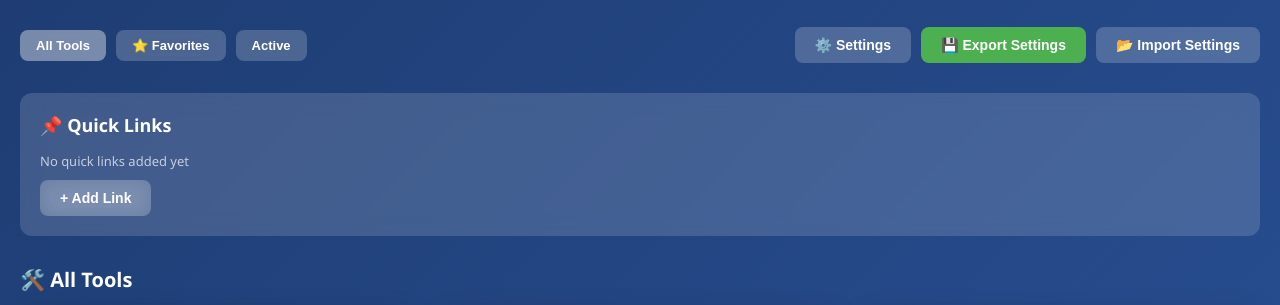
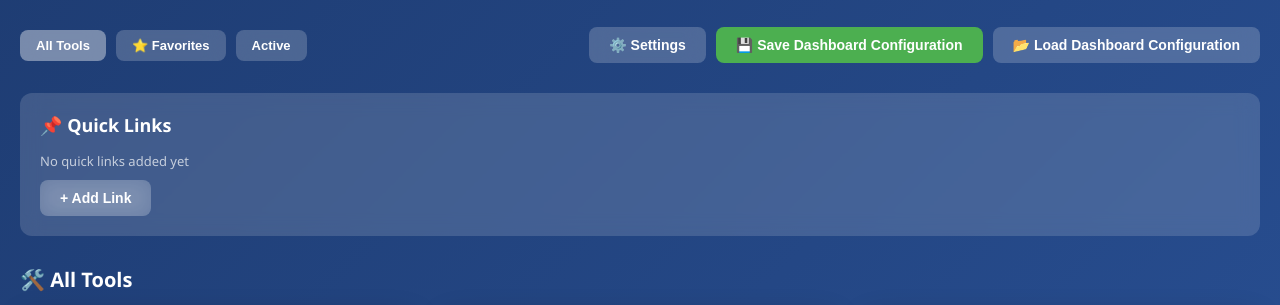
Before and after one commit to rsayle-research/plant-breeding-tools, a plain HTML site: page index.html in a window 1280 px wide. Shown: the part 104-409 px from the top of the page. Drawn offline with Linux system fonts and the light colour scheme.

Commit message:
Update index.html
✨ New Protection Features:
1. Smart Warning Popup

🔔 Shows automatically when you add a quick link
🔔 Shows after 5 changes (favorites, hidden tools, etc.)
Reminds users to save their configuration
Auto-dismisses after 15 seconds

2. Better Button Names

✅ "💾 Save Dashboard Configuration" (instead of Export)
✅ "📂 Load Dashboard Configuration" (instead of Import)
Much clearer for first-time users!

3. Last Saved Indicator

Shows when you last saved: "Last saved: Today", "2 days ago", etc.
Shows "Never saved" if user hasn't saved yet
Visible reminder to save regularly

4. Improved Save File Names

Now includes date: breeding-tools-dashboard-2024-01-15.json
Easier to organize multiple backups

5. Change Tracking

Counts changes since last save
Reminds you after 5 modifications
Resets counter after saving

```diff
--- a/index.html
+++ b/index.html
@@ -392,8 +392,8 @@
             </div>
             <div class="control-group">
                 <button class="btn" onclick="openSettings()">⚙️ Settings</button>
-                <button class="btn btn-primary" onclick="exportSettings()">💾 Export Settings</button>
-                <button class="btn" onclick="document.getElementById('importFile').click()">📂 Import Settings</button>
+                <button class="btn btn-primary" onclick="exportSettings()">💾 Save Dashboard Configuration</button>
+                <button class="btn" onclick="document.getElementById('importFile').click()">📂 Load Dashboard Configuration</button>
                 <input type="file" id="importFile" accept=".json" style="display: none;" onchange="importSettings(event)">
             </div>
         </div>
```
